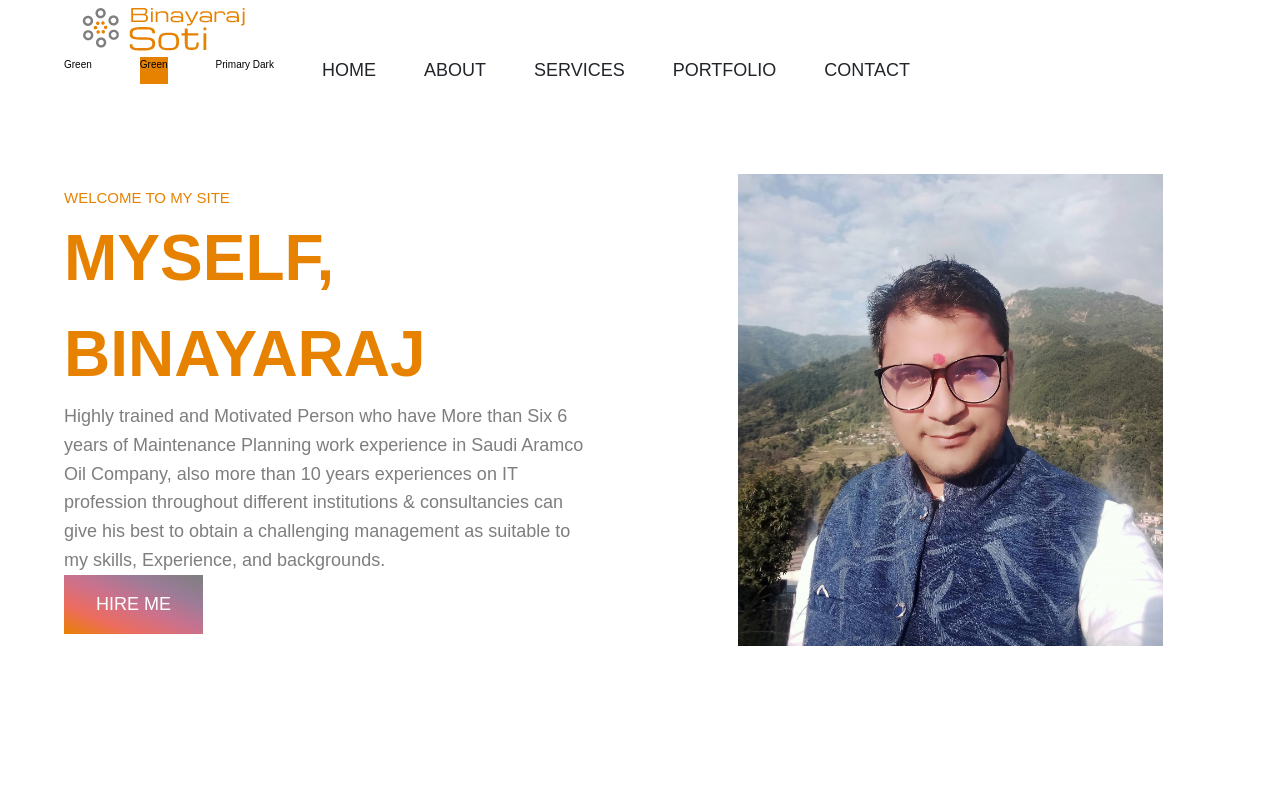
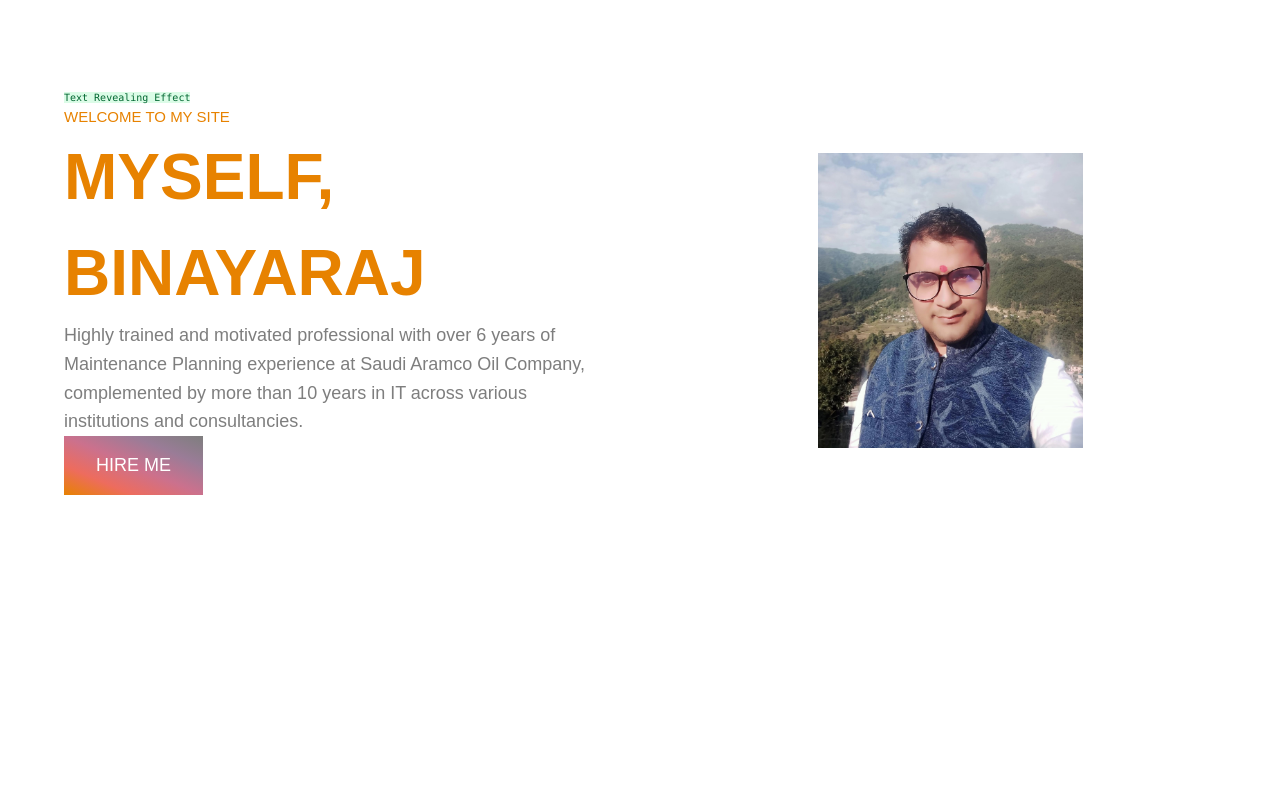
Before and after one commit to sotibx2022/personal-website, a Next.js app: page / in a window 1280 px wide. Shown: the top 800 px of the page. Built offline with nearby package versions, Linux system fonts and the light colour scheme.

Commit message:
text revealing effect implemented

```diff
--- a/package.json
+++ b/package.json
@@ -9,6 +9,7 @@
     "lint": "next lint"
   },
   "dependencies": {
+    "framer-motion": "^12.19.1",
     "lucide-react": "^0.522.0",
     "next": "15.3.4",
     "react": "^19.0.0",
--- /dev/null
+++ b/src/app/componnets/AnimatedText.tsx
@@ -0,0 +1,15 @@
+import React from 'react'
+interface IAnimatedText {
+    animationInfo: string
+    className?: string
+}
+const AnimatedText: React.FC<IAnimatedText> = ({ animationInfo, className = '' }) => {
+  return (
+    <div>
+        <span className="bg-green-100 text-green-800 p-2 font-mono text-sm md:text-base whitespace-pre-wrap break-words">
+            {animationInfo}
+        </span>
+    </div>
+  )
+}
+export default AnimatedText
--- a/src/app/componnets/Header.tsx
+++ b/src/app/componnets/Header.tsx
@@ -11,15 +11,12 @@ const Header: React.FC<HeaderProps> = () => {
     setIsMobileMenuOpen(!isMobileMenuOpen);
   };
   return (
-    <header>
+    <header className='header'>
       <Link href="/">
         <img src="../logo.png" alt="Binayaraj soti logo" className="logo" />
       </Link>
       <nav className={`navbar ${isMobileMenuOpen ? 'active' : ''}`}>
         <ul className="navbar-lists">
-          <span className='bg-helper p-4'>Green</span>
-          <span className='bg-[var(--helper)] p-4'>Green</span>
-          <span className="bg-primaryDark p-4">Primary Dark</span>
           <li><Link className="navbar-link home-link" href="/">Home</Link></li>
           <li><a className="navbar-link about-link" href="#about-section">About</a></li>
           <li><a className="navbar-link service-link" href="#service-section">Services</a></li>
--- a/src/app/componnets/HeroSection.tsx
+++ b/src/app/componnets/HeroSection.tsx
@@ -1,24 +1,41 @@
-// components/HeroSection.tsx
+"use client"
 import React from 'react';
+import AnimatedText from './AnimatedText';
+import StaggerWrapper from './animation/StaggerWrapper';
 const HeroSection: React.FC = () => {
   return (
-    <section className="section-hero section container bg-red-500">
+      <section className="section-hero section container">
+      <StaggerWrapper baseDelay={0.2}>
+        <AnimatedText animationInfo='Text Revealing Effect' />
+      </StaggerWrapper>
       <div className="container grid grid-two-col">
-        <div className="section-hero-data">
-          <p className="hero-top-data">Welcome To My Site</p>
-          <h1 className="hero-heading">MYSELF, BINAYARAJ</h1>
-          <p className="hero-para">
-            Highly trained and Motivated Person who have More than Six 6 years of Maintenance Planning work experience in Saudi Aramco Oil Company,
-            also more than 10 years experiences on IT profession throughout different institutions & consultancies can give his best to obtain a
-            challenging management as suitable to my skills, Experience, and backgrounds.
+          <div className="section-hero-data">
+            <StaggerWrapper baseDelay={0.4}>
+          <p className="hero-top-data">
+            Welcome To My Site
+          </p>
+          <h1 className="hero-heading">
+            MYSELF, BINAYARAJ
+          </h1>
+          <p className="hero-para text-lg text-gray-700 leading-relaxed">
+            Highly trained and motivated professional with over 6 years of Maintenance Planning experience at Saudi Aramco Oil Company, complemented by more than 10 years in IT across various institutions and consultancies.
           </p>
           <div>
-            <a href="#" target="_blank" className="btn hireme-btn">Hire Me</a>
+            <a href="#" target="_blank" className="btn hireme-btn">
+              Hire Me
+            </a>
           </div>
+          </StaggerWrapper>
         </div>
+        <StaggerWrapper baseDelay={0.6}>
         <div className="section-hero-image">
-          <img src="../hero.jpg" alt="hero image" className="hero-img" />
+          <img
+            src="../hero.jpg"
+            alt="hero image"
+            className="hero-img"
+          />
         </div>
+        </StaggerWrapper>
       </div>
     </section>
   );
--- /dev/null
+++ b/src/app/componnets/NameAnimation.tsx
@@ -0,0 +1,13 @@
+import React from 'react'
+import TextReveal from './animation/TextReveal'
+const NameAnimation = () => {
+  return (
+    <div>
+      <TextReveal>
+        <h1>BinayaRaj Soti</h1>
+         <h2>Motion.Specialist</h2>
+      </TextReveal>
+    </div>
+  )
+}
+export default NameAnimation
--- /dev/null
+++ b/src/app/componnets/animation/StaggerWrapper.tsx
@@ -0,0 +1,28 @@
+import React, { Children, ReactNode } from 'react'
+import TextReveal from './TextReveal'
+interface IStaggerWrapper {
+  children: ReactNode
+  staggerDelay?: number
+  baseDelay?: number
+}
+const StaggerWrapper: React.FC<IStaggerWrapper> = ({
+  children,
+  staggerDelay = 0.2,
+  baseDelay = 0
+}) => {
+  // Log all children at once
+  console.log('Children:', children)
+  return (
+    <>
+      {Children.map(children, (child, index) => {
+        if (!child) return null
+        return (
+          <TextReveal key={index} delay={baseDelay + index * staggerDelay}>
+            {child}
+          </TextReveal>
+        )
+      })}
+    </>
+  )
+}
+export default StaggerWrapper
--- /dev/null
+++ b/src/app/componnets/animation/TextReveal.tsx
@@ -0,0 +1,33 @@
+"use client"
+import { motion, useAnimation, Variants } from 'framer-motion';
+import React, { ReactNode, useEffect } from 'react';
+interface TextRevealProps {
+  children: ReactNode;
+  delay?:number;
+}
+const TextReveal: React.FC<TextRevealProps> = ({ children,delay }) => {
+    const entranceControl = useAnimation();
+    const textControl= useAnimation();
+    const entranceVariants:Variants={
+        initial:{x:"100%",opacity:0},
+        final:{x:0,opacity:1,transition:{duration:0.3,delay:delay}}
+    }
+    const textVarients:Variants={
+        initial:{width:"100%"},
+        final:{width:0,transition:{duration:0.3,delay:delay}}
+    }
+    useEffect(()=>{
+        const animateInSequence=async()=>{
+            await entranceControl.start('final');
+            await textControl.start('final');
+        }
+        animateInSequence()
+    },[entranceControl,textControl])
+  return (
+    <motion.div variants={entranceVariants} initial="initial" animate={entranceControl} className='relative inline-flex'>
+            {children}
+            <motion.div className='absolute to-0 left-0 h-full bg-[var(--helper)] z-50'variants={textVarients} initial="initial" animate={textControl}></motion.div>
+        </motion.div>
+  );
+};
+export default TextReveal;
--- a/src/app/globals.css
+++ b/src/app/globals.css
@@ -11,12 +11,10 @@
   padding: 0;
   box-sizing: border-box;
 }
-
 html {
   font-size: 62.5%;
   font-family: "Work Sans", sans-serif;
 }
-
 h1,
 h2,
 h3,
@@ -188,7 +186,7 @@ Hero  Section Start
   align-items: center;
 }
 .hero-img {
-  max-width: 80%;
+  max-width: 50%;
   z-index: 1;
 }
 /* ===========================================
--- a/src/app/layout.tsx
+++ b/src/app/layout.tsx
@@ -9,7 +9,7 @@ export default function RootLayout({
   return (
     <html lang="en">
       <body className="container">
-        <Header />
+        {/* <Header /> */}
         {children}
       </body>
     </html>
--- a/src/app/page.tsx
+++ b/src/app/page.tsx
@@ -6,17 +6,19 @@ import ServicesSection from "./componnets/ServicesSection";
 import WorkCounterSection from "./componnets/WorkCounterSection";
 import AboutDeveloper from "./componnets/AboutDeveloper";
 import DeveloperServices from "./componnets/DeveloperServices";
+import NameAnimation from "./componnets/NameAnimation";
 export default function Home() {
   return (
     <>
+    {/* <NameAnimation/> */}
       <HeroSection />
-      <AboutDeveloper />
+      {/* <AboutDeveloper />
       <ServicesSection />
       <DeveloperServices />
       <PortfolioSection />
       <FreelanceSection />
       <WorkCounterSection />
-      <ContactSection />
+      <ContactSection /> */}
     </>
   );
 }
```
Also changed, not shown: 1 other file (tests, documents, lock files or other folders).
